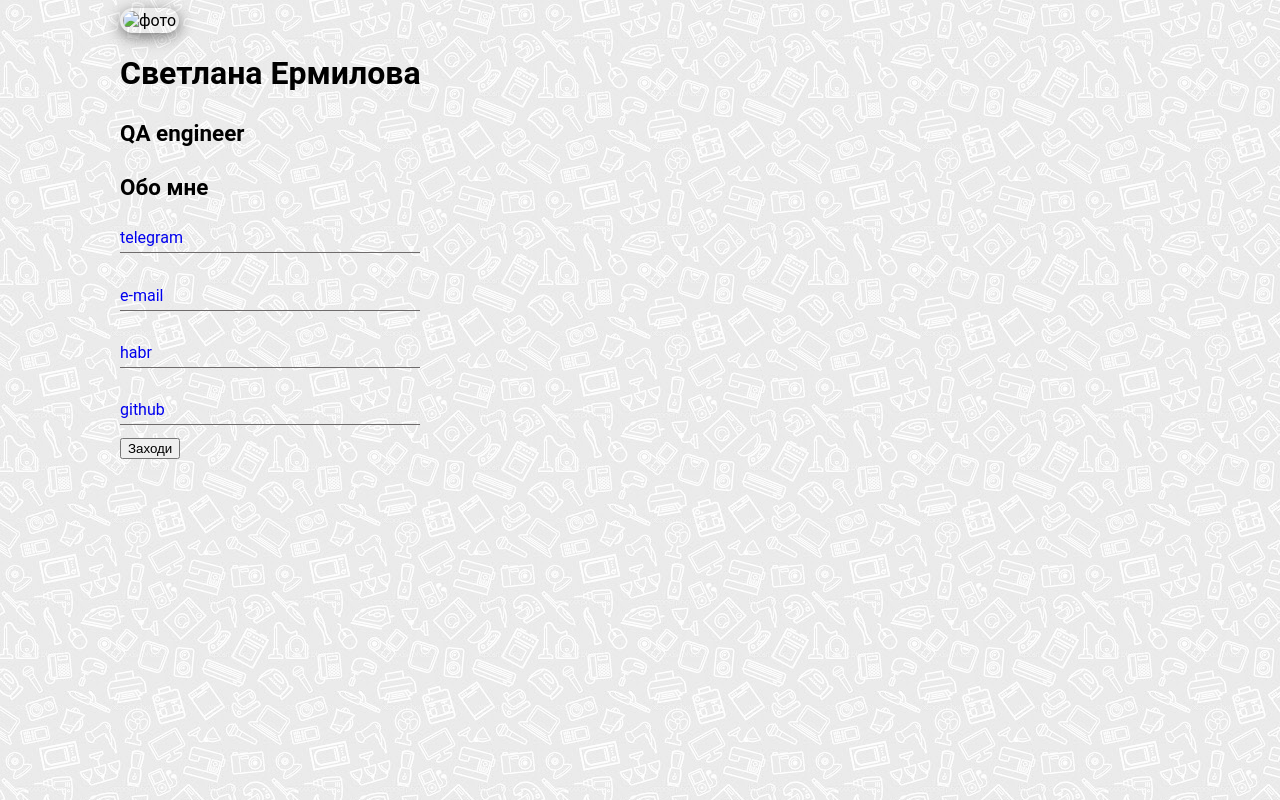
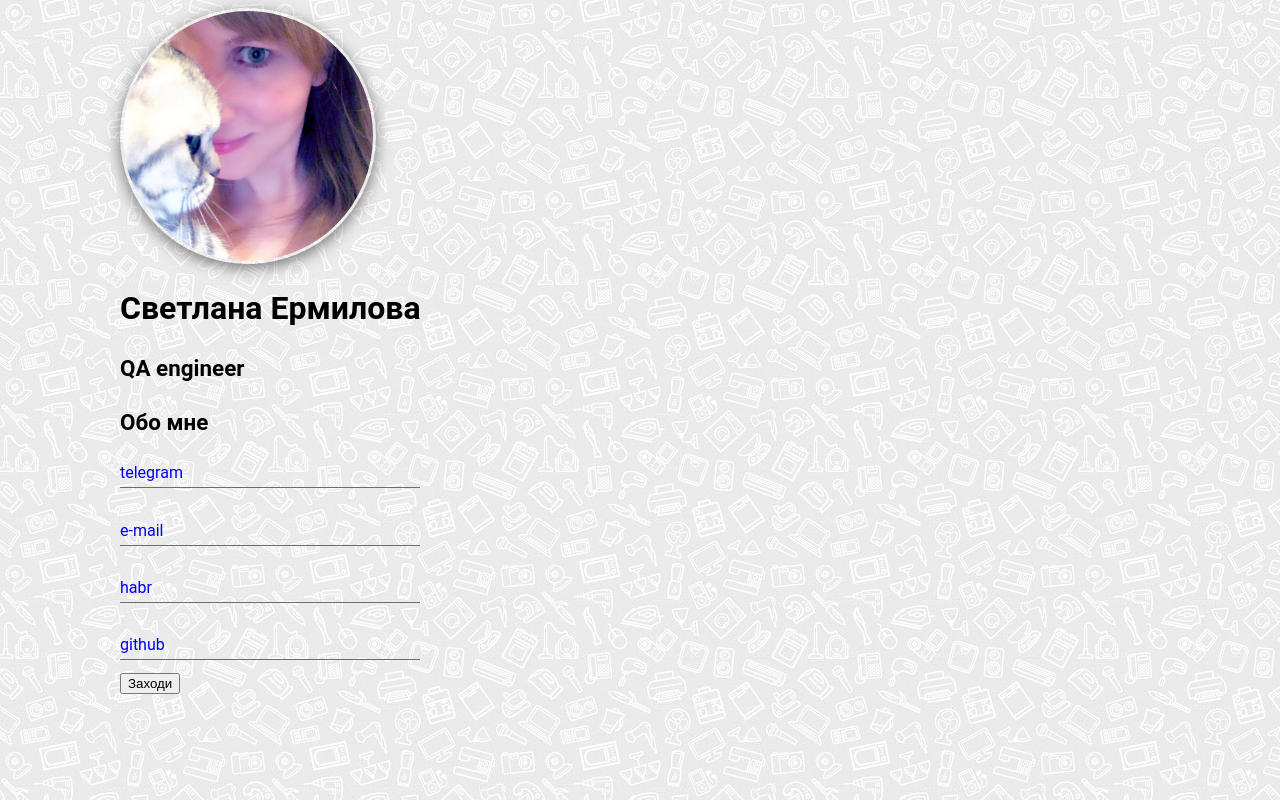
Before and after one commit to svetlanaErmilova-qa/svetlanaErmilova-qa.github.io, a plain HTML site: page index.html in a window 1280 px wide. Drawn offline with Linux system fonts and the light colour scheme.

Commit message:
Update index.html

```diff
--- a/index.html
+++ b/index.html
@@ -9,7 +9,7 @@
 
 <body class="container">
 	<div class="item">
-			<img class="photo" src="me1.jpg." width="250" height="250" alt="фото">
+			<img class="photo" src="me1.JPG" width="250" height="250" alt="фото">
 			</div>
 
 		<h1>Светлана Ермилова</h1>
```
